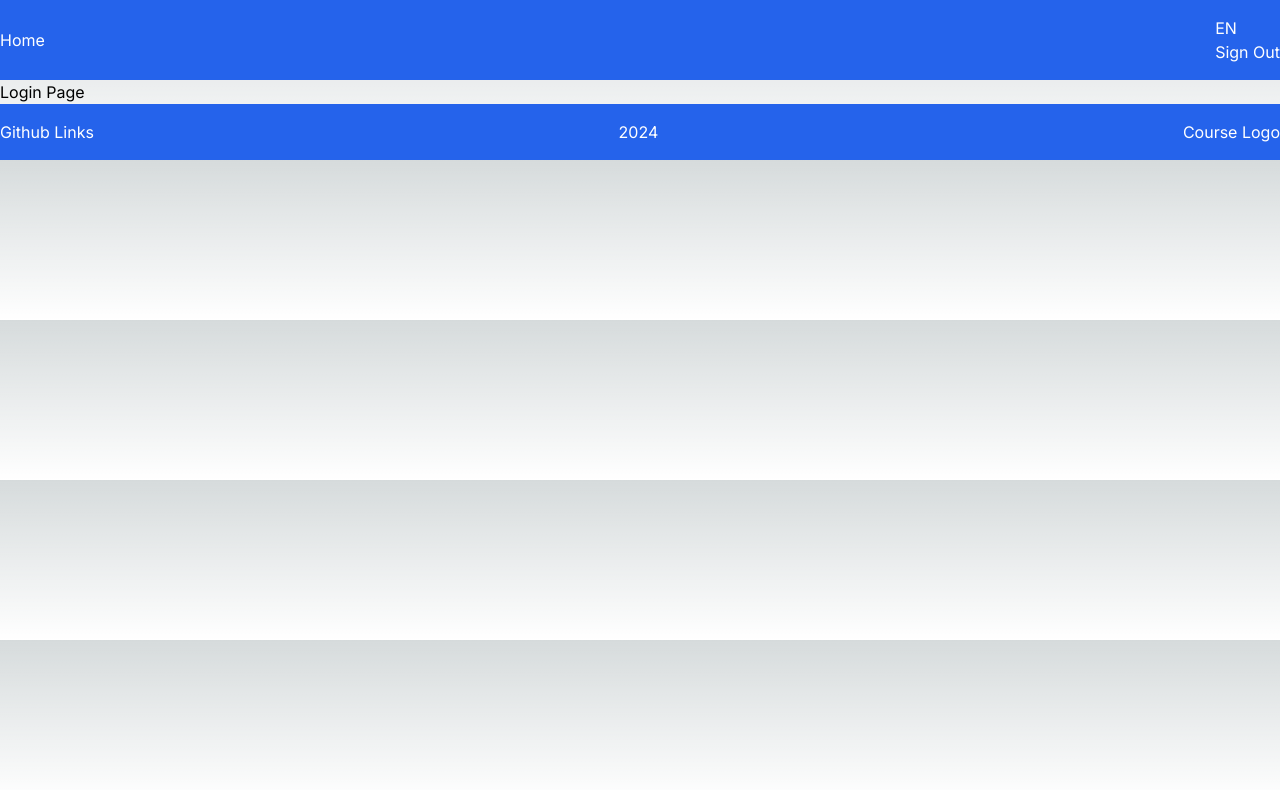
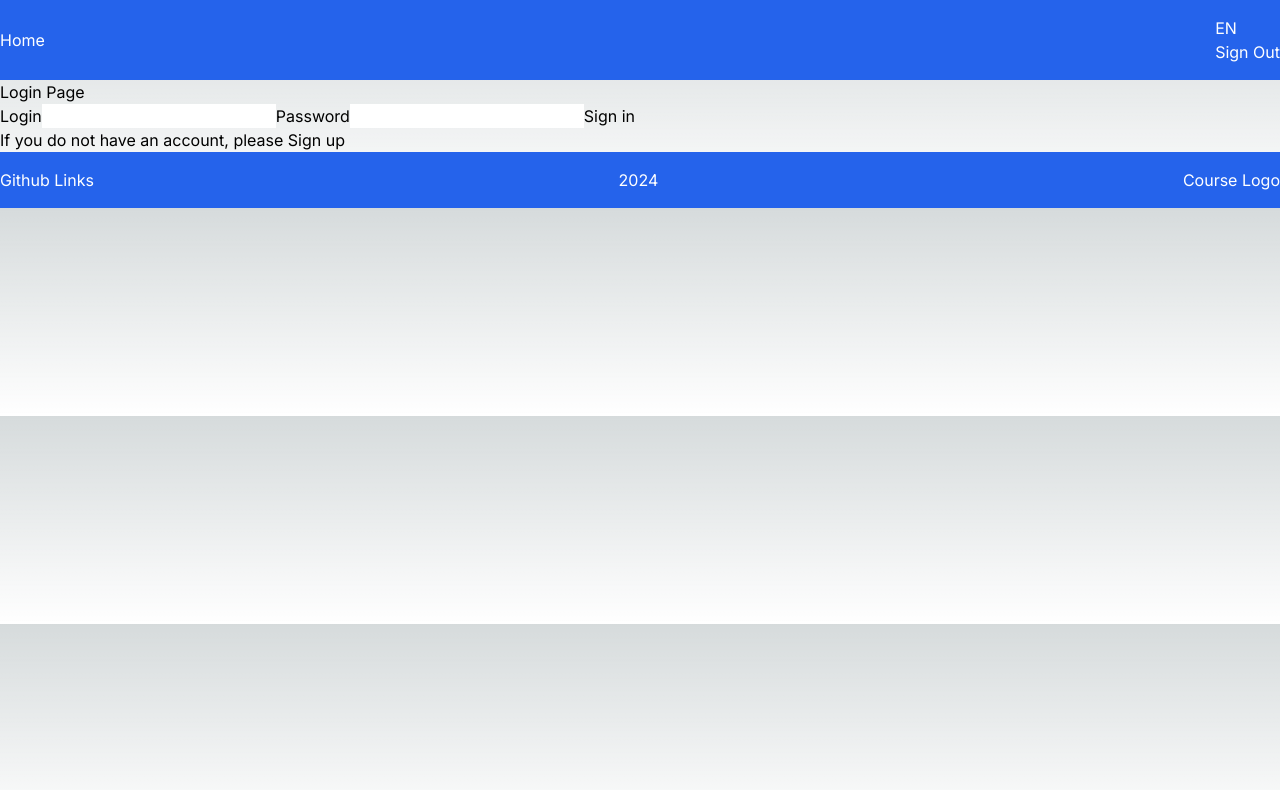
Before and after one commit to shd-mn/graphiql-app, a Next.js app: page /login in a window 1280 px wide. Shown: the top 790 px of the page. Built offline with nearby package versions, Linux system fonts and the light colour scheme.

Commit message:
feat: add basic sign in form

```diff
--- a/app/login/page.tsx
+++ b/app/login/page.tsx
@@ -1,4 +1,12 @@
+import FormSignIn from '@/components/FormSignIn';
+
 function Login() {
-  return <main>Login Page</main>;
+  return (
+    <main>
+      Login Page
+      <FormSignIn></FormSignIn>
+    </main>
+  );
 }
+
 export default Login;
--- /dev/null
+++ b/components/FormSignIn/index.tsx
@@ -0,0 +1,37 @@
+'use client';
+
+import { useForm } from 'react-hook-form';
+import { SignInData } from '@/interfaces/signin.interface';
+import { yupResolver } from '@hookform/resolvers/yup';
+import { validationSchema } from '@/validation';
+
+function FormSignIn() {
+  const {
+    register,
+    handleSubmit,
+    formState: { errors, isValid, isSubmitted },
+  } = useForm<SignInData>({
+    resolver: yupResolver(validationSchema),
+  });
+
+  const onFormSubmit = (data: SignInData) => {
+    console.log(data);
+  };
+
+  return (
+    <form onSubmit={handleSubmit(onFormSubmit)}>
+      <label htmlFor="email">Login</label>
+      <input type="email" id="login" {...register('login')} />
+      {errors.login && <div className="error">{errors.login.message}</div>}
+      <label htmlFor="password">Password</label>
+      <input type="password" id="password" {...register('password')} />
+      {errors.password && <div className="error">{errors.password.message}</div>}
+      <button type="submit" disabled={!isValid && isSubmitted}>
+        Sign in
+      </button>
+      <p>If you do not have an account, please Sign up</p>
+    </form>
+  );
+}
+
+export default FormSignIn;
--- /dev/null
+++ b/interfaces/signin.interface.ts
@@ -0,0 +1,4 @@
+export interface SignInData {
+  login: string;
+  password: string;
+}
--- /dev/null
+++ b/validation/index.ts
@@ -0,0 +1,12 @@
+import * as yup from 'yup';
+
+export const validationSchema = yup.object().shape({
+  login: yup.string().email('Invalid email address').required('Login is required'),
+  password: yup
+    .string()
+    .matches(/[0-9]/, 'Password must contain at least one number')
+    .matches(/[A-Z]/, 'Password must contain at least one uppercase letter')
+    .matches(/[a-z]/, 'Password must contain at least one lowercase letter')
+    .matches(/[\W_]/, 'Password must contain at least one special character')
+    .required('Password is required'),
+});
```
Also changed, not shown: 1 other file (tests, documents, lock files or other folders).
